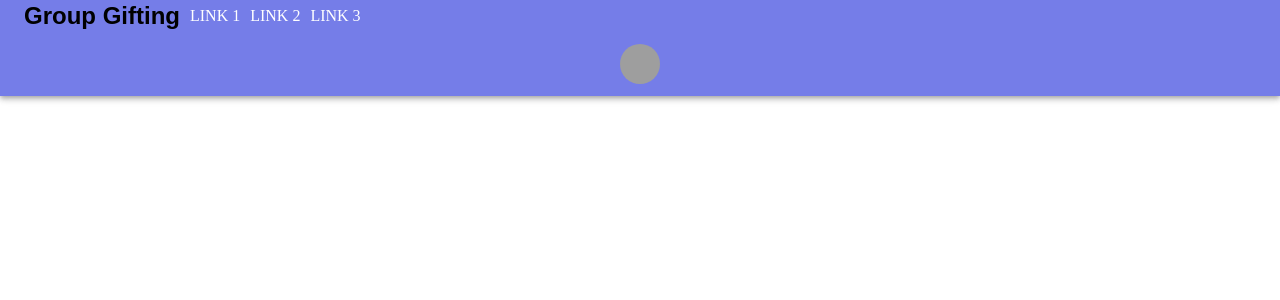
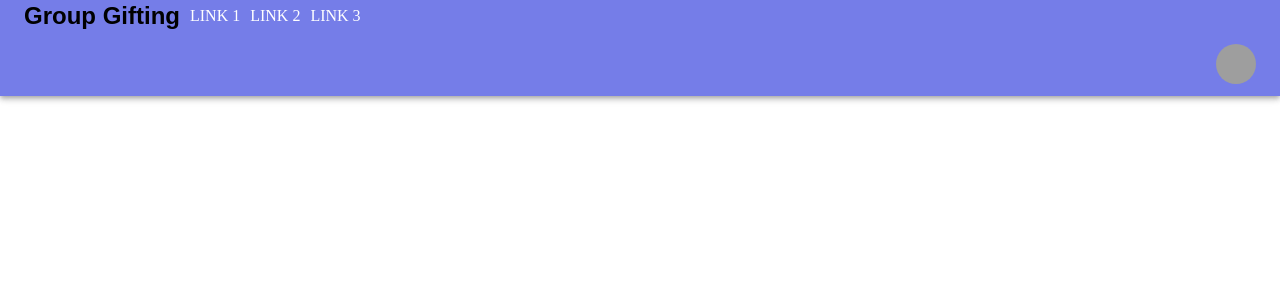
Before and after one commit to bcatone/GroupGifting, a React (Create React App) app in the folder react-frontend/: page / in a window 1280 px wide. Shown: the top 300 px of the page. Built offline with nearby package versions, Linux system fonts and the light colour scheme; grey boxes are pictures that could not be loaded.

Commit message:
moved avatar to right justified

```diff
--- a/react-frontend/src/components/App/NavBar.js
+++ b/react-frontend/src/components/App/NavBar.js
@@ -185,10 +185,10 @@ const NavBar = () => {
               </Typography>
               {/* Add more links with conditional formatting for signed-in feature */}
             </Box>
-          <Toolbar disableGutters sx={{ justifyContent: "center" }}>
+          <Toolbar disableGutters sx={{ justifyContent: "flex-end" }}>
 
             {/* USER MENU AND ITEMS */}
-            <Box sx={{ flexGrow: 0 }}>
+            <Box sx={{ display: "flex", alignItems:"center" }}>
               <Tooltip title="Open settings">
                 <IconButton onClick={handleOpenUserMenu} sx={{ p: 0 }}>
                   <Avatar alt={"user here"} src={"user image"} />
```
